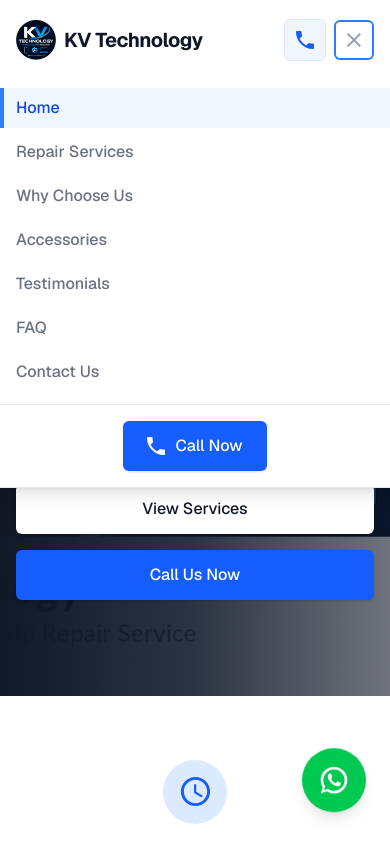
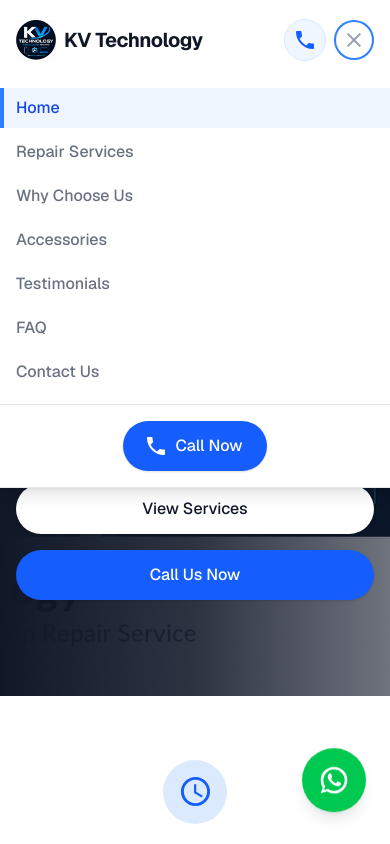
Before and after one commit to Nimesh-Kavinda/kv_technology, a Next.js app: page / in a window 390 px wide. Both pictures are taken after a click on the button "Open main menu". Shown: the top 844 px of the page. Built offline with nearby package versions, Linux system fonts and the light colour scheme.

Commit message:
feat: update button styles to use rounded-full for better aesthetics

```diff
--- a/app/page.tsx
+++ b/app/page.tsx
@@ -174,12 +174,12 @@ export default function Home() {
 
     className="hidden md:flex items-center"
 
-    > <a href="tel:0778525115"className="inline-flex items-center px-4 py-2 border border-transparent text-sm font-medium rounded-md shadow-sm text-white bg-blue-600 hover:bg-blue-700 focus:outline-none focus:ring-2 focus:ring-offset-2 focus:ring-blue-500 transition-all hover:scale-105 tracking-wide"> <PhoneIcon className="mr-2 -ml-1 h-5 w-5"/> Call Now </a> </motion.div> {
+    > <a href="tel:0778525115"className="inline-flex items-center px-4 py-2 border border-transparent text-sm font-medium rounded-full shadow-sm text-white bg-blue-600 hover:bg-blue-700 focus:outline-none focus:ring-2 focus:ring-offset-2 focus:ring-blue-500 transition-all hover:scale-105 tracking-wide"> <PhoneIcon className="mr-2 -ml-1 h-5 w-5"/> Call Now </a> </motion.div> {
       /* Mobile Buttons (Call + Menu) */
     }
 
-    <div className="flex items-center space-x-2 md:hidden"> <a href="tel:0778525115"className="inline-flex items-center justify-center p-2 rounded-md text-blue-600 bg-blue-50 border border-blue-100 hover:bg-blue-100 focus:outline-none focus:ring-2 focus:ring-inset focus:ring-blue-500"> <span className="sr-only">Call Now</span> <PhoneIcon className="h-5 w-5"aria-hidden="true"/> </a> <button type="button"
-    className="inline-flex items-center justify-center p-2 rounded-md text-gray-400 hover:text-gray-500 hover:bg-gray-100 focus:outline-none focus:ring-2 focus:ring-inset focus:ring-blue-500"
+    <div className="flex items-center space-x-2 md:hidden"> <a href="tel:0778525115"className="inline-flex items-center justify-center p-2 rounded-full text-blue-600 bg-blue-50 border border-blue-100 hover:bg-blue-100 focus:outline-none focus:ring-2 focus:ring-inset focus:ring-blue-500"> <span className="sr-only">Call Now</span> <PhoneIcon className="h-5 w-5"aria-hidden="true"/> </a> <button type="button"
+    className="inline-flex items-center justify-center p-2 rounded-full text-gray-400 hover:text-gray-500 hover:bg-gray-100 focus:outline-none focus:ring-2 focus:ring-inset focus:ring-blue-500"
     aria-expanded="false"
 
     onClick= {
@@ -264,7 +264,7 @@ export default function Home() {
         }
 
         > Contact Us </Link> </div> <div className="pt-4 pb-4 border-t border-gray-200 flex justify-center"> <a href="tel:0778525115"
-        className="inline-flex items-center px-6 py-3 border border-transparent text-base font-medium rounded-md shadow-sm text-white bg-blue-600 hover:bg-blue-700"
+        className="inline-flex items-center px-6 py-3 border border-transparent text-base font-medium rounded-full shadow-sm text-white bg-blue-600 hover:bg-blue-700"
         > <PhoneIcon className="mr-2 -ml-1 h-5 w-5"/> Call Now </a> </div> </motion.div>)
     }
 
@@ -320,7 +320,7 @@ export default function Home() {
 
     className="mt-10 flex flex-col sm:flex-row gap-4"
 
-    > <a href="#services"className="inline-flex items-center justify-center px-6 py-3 border border-transparent text-base font-medium rounded-md text-gray-900 bg-white hover:bg-gray-50 shadow-sm transition-all hover:scale-105"> View Services </a> <a href="tel:0778525115"className="inline-flex items-center justify-center px-6 py-3 border border-transparent text-base font-medium rounded-md text-white bg-blue-600 hover:bg-blue-700 shadow-sm transition-all hover:scale-105"> Call Us Now </a> </motion.div> </motion.div> </div> </div> {
+    > <a href="#services"className="inline-flex items-center justify-center px-6 py-3 border border-transparent text-base font-medium rounded-full text-gray-900 bg-white hover:bg-gray-50 shadow-sm transition-all hover:scale-105"> View Services </a> <a href="tel:0778525115"className="inline-flex items-center justify-center px-6 py-3 border border-transparent text-base font-medium rounded-full text-white bg-blue-600 hover:bg-blue-700 shadow-sm transition-all hover:scale-105"> Call Us Now </a> </motion.div> </motion.div> </div> </div> {
       /* Features / Why Choose Us */
     }
 
```
